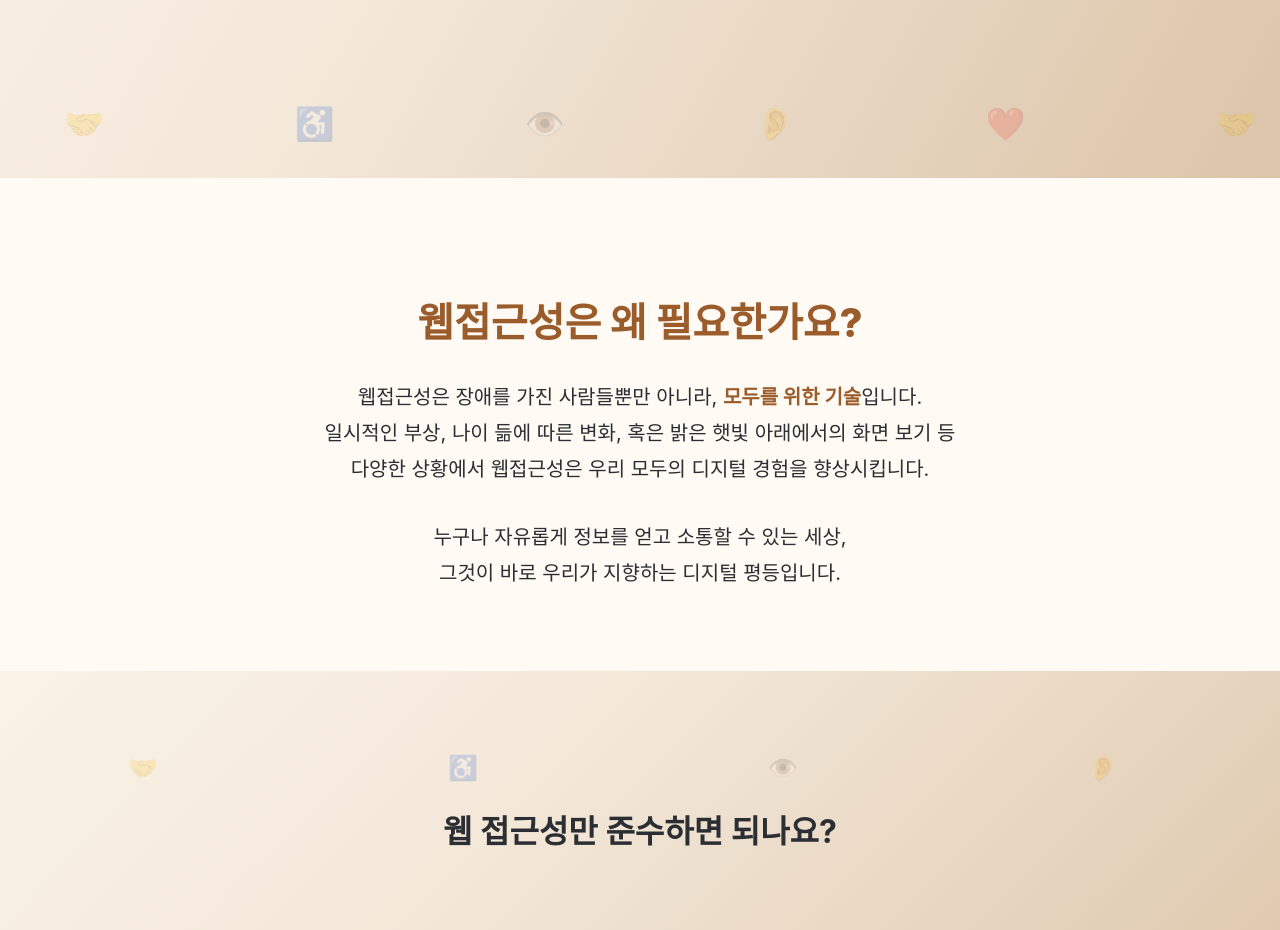
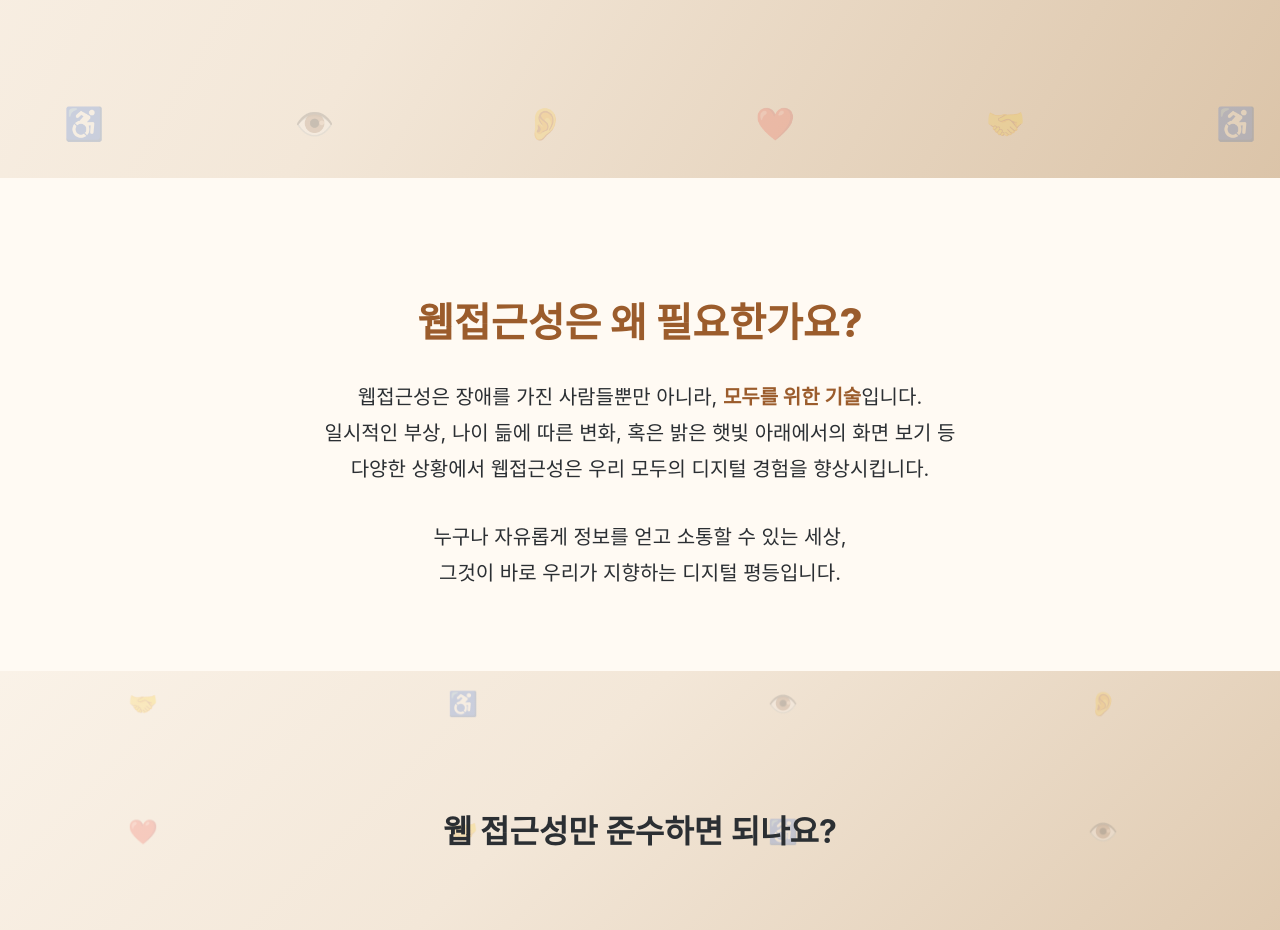
Before and after one commit to bearholmes/we-a11y-home, a React (Vite) app: page / in a window 1280 px wide. Shown: the part 622-1552 px from the top of the page. Built offline with nearby package versions, Linux system fonts and the light colour scheme.

Commit message:
style: Hero 및 ParallaxSection 아이콘 스타일 및 배치 조정
- Hero의 아이콘 리스트 및 위치 스타일 변경: 아이템 수 및 배치 간격 수정
- ParallaxSection 아이콘 스타일 조정: 추가된 아이템 수와 배치 간격 최적화

```diff
--- a/src/components/Hero.tsx
+++ b/src/components/Hero.tsx
@@ -93,13 +93,14 @@ const Hero: React.FC<HeroProps> = ({ title, subtitle, backgroundImage, logoImage
             >
                 {['♿', '👁️', '👂', '❤️', '🤝', '♿', '👁️', '👂', '❤️', '🤝',
                   '♿', '👁️', '👂', '❤️', '🤝', '♿', '👁️', '👂', '❤️', '🤝',
-                  '♿', '👁️', '👂', '❤️', '🤝', '♿', '👁️', '👂', '❤️', '🤝'].map((emoji, i) => (
+                  '♿', '👁️', '👂', '❤️', '🤝', '♿', '👁️', '👂', '❤️', '🤝',
+                  '♿', '👁️', '👂', '❤️', '🤝', '♿'].map((emoji, i) => (
                     <span
                         key={i}
                         style={{
                             position: 'absolute',
                             left: `${(i % 6) * 18 + 5}%`,
-                            top: `${Math.floor(i / 6) * 20 + 10}%`,
+                            top: `${Math.floor(i / 6) * 18 + 0}%`,
                         }}
                     >
                         {emoji}
--- a/src/components/ParallaxSection.tsx
+++ b/src/components/ParallaxSection.tsx
@@ -95,13 +95,13 @@ const ParallaxSection: React.FC<ParallaxSectionProps> = ({
                 }}
                 aria-hidden="true"
             >
-                {['♿', '👁️', '👂', '❤️', '🤝', '♿', '👁️', '👂'].map((emoji, i) => (
+                {['♿', '👁️', '👂', '❤️', '🤝', '♿', '👁️', '👂', '❤️', '🤝', '♿', '👁️'].map((emoji, i) => (
                     <span
                         key={i}
                         style={{
                             position: 'absolute',
                             left: `${(i % 4) * 25 + 10}%`,
-                            top: `${Math.floor(i / 4) * 50 + 25}%`,
+                            top: `${Math.floor(i / 4) * 40 + 15}%`,
                         }}
                     >
                         {emoji}
```
